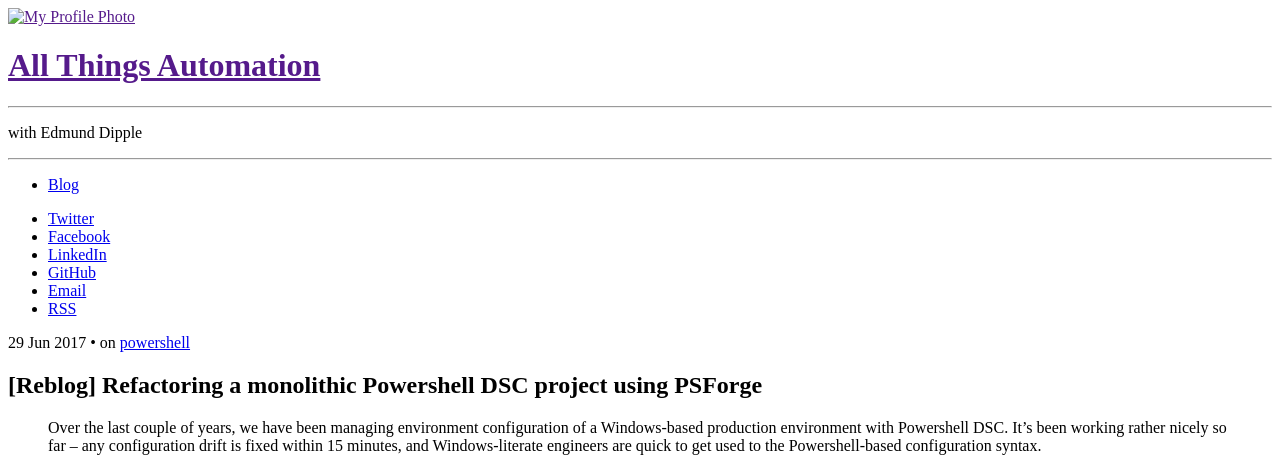
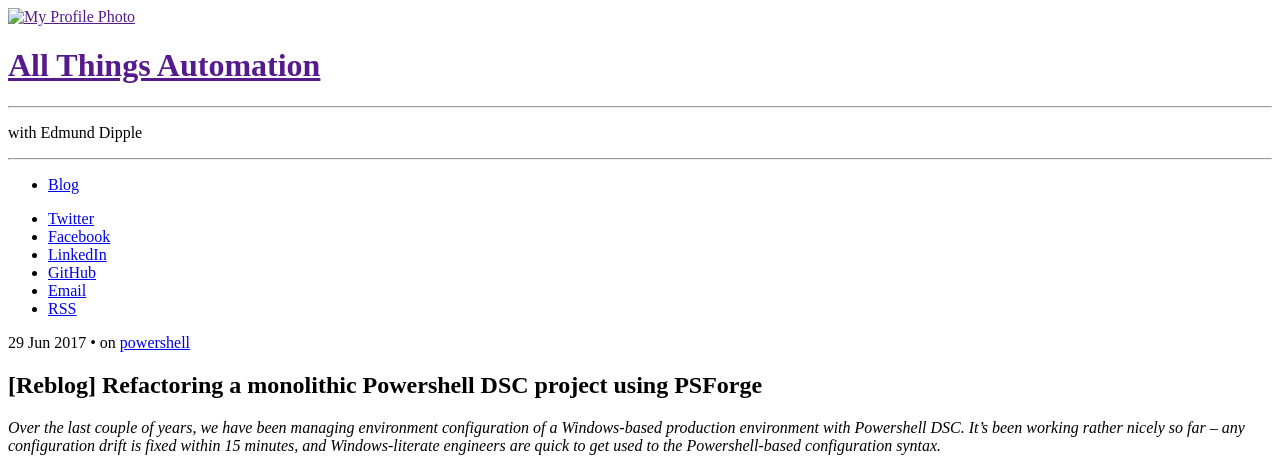
Before and after one commit to elmundio87/elmundio87.github.com, a Jekyll site: the page built from _posts/2017-06-29-reblog-refactoring-a-monolithic-powershell-dsc-project-using-psforge.md, in a window 1280 px wide. Shown: the top 471 px of the page. Built offline with Jekyll 4.4.1, drawn with Linux system fonts in a browser that asks for light colours; nearby versions of some CDN libraries; comment, search, counter and statistics services are not loaded.

Commit message:
Updated formatting

```diff
--- a/_posts/2017-06-29-reblog-refactoring-a-monolithic-powershell-dsc-project-using-psforge.md
+++ b/_posts/2017-06-29-reblog-refactoring-a-monolithic-powershell-dsc-project-using-psforge.md
@@ -6,12 +6,12 @@ category: "powershell"
 tags: [powershell]
 ---
 
-> Over the last couple of years, we have been managing environment configuration of a Windows-based production environment with Powershell DSC. It’s been working rather nicely so far – any configuration drift is fixed within 15 minutes, and Windows-literate engineers are quick to get used to the Powershell-based configuration syntax.
+*Over the last couple of years, we have been managing environment configuration of a Windows-based production environment with Powershell DSC. It’s been working rather nicely so far – any configuration drift is fixed within 15 minutes, and Windows-literate engineers are quick to get used to the Powershell-based configuration syntax.*
 
->We have a great Continuous Delivery pipeline set up to promote any new configuration, so any new DSC can be rolled out from Dev to Production with relative ease.
+*We have a great Continuous Delivery pipeline set up to promote any new configuration, so any new DSC can be rolled out from Dev to Production with relative ease.*
 
->![Pipeline](https://www.devopsguys.com/wp-content/uploads/2017/06/continuous_delivery_pipeline.png)
+![Pipeline](https://www.devopsguys.com/wp-content/uploads/2017/06/continuous_delivery_pipeline.png)
 
-> All DSC configuration and dependencies are stored in one Git repository – Teamcity packages the repository using Nuget, then Octopus Deploy unpacks and runs the DSC configuration on each environment in the pipeline.
+*All DSC configuration and dependencies are stored in one Git repository – Teamcity packages the repository using Nuget, then Octopus Deploy unpacks and runs the DSC configuration on each environment in the pipeline.*
 
 You can read the rest on the [DevOpsGuys blog](https://www.devopsguys.com/wp-content/uploads/2017/06/continuous_delivery_pipeline.png)!
```
